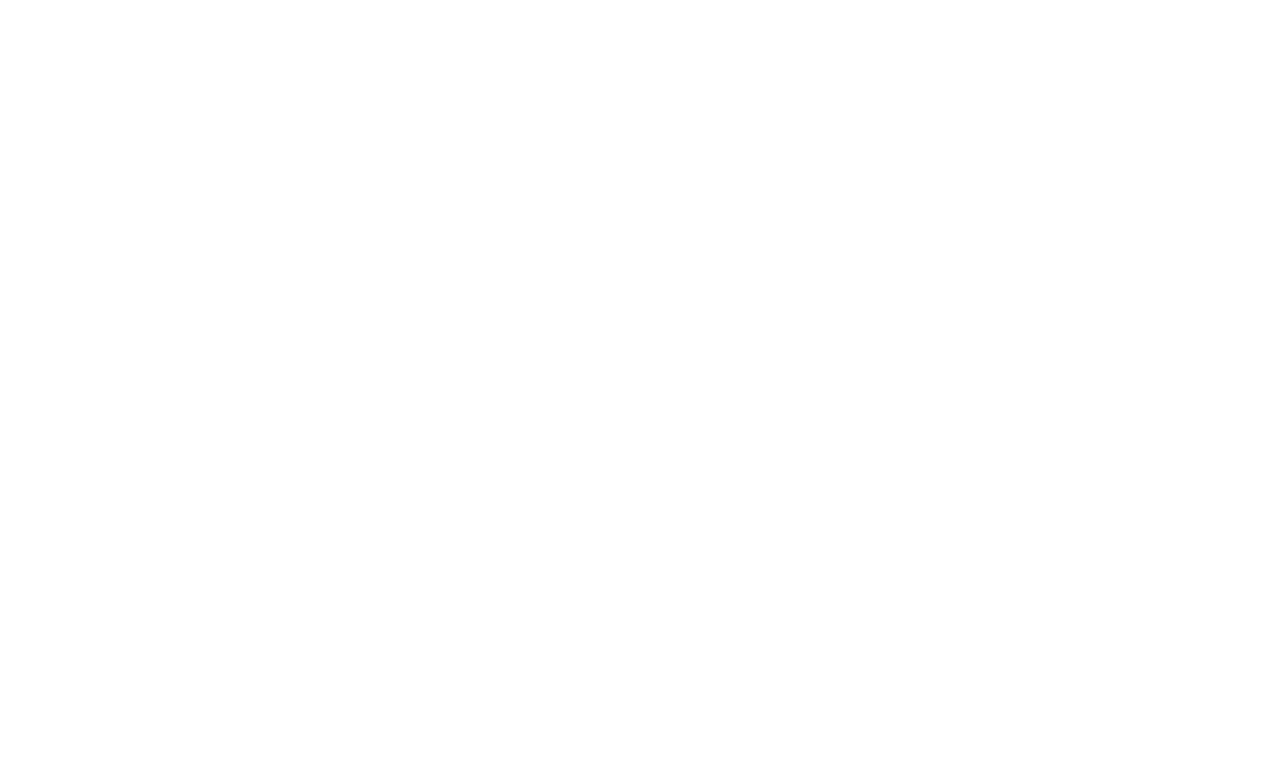
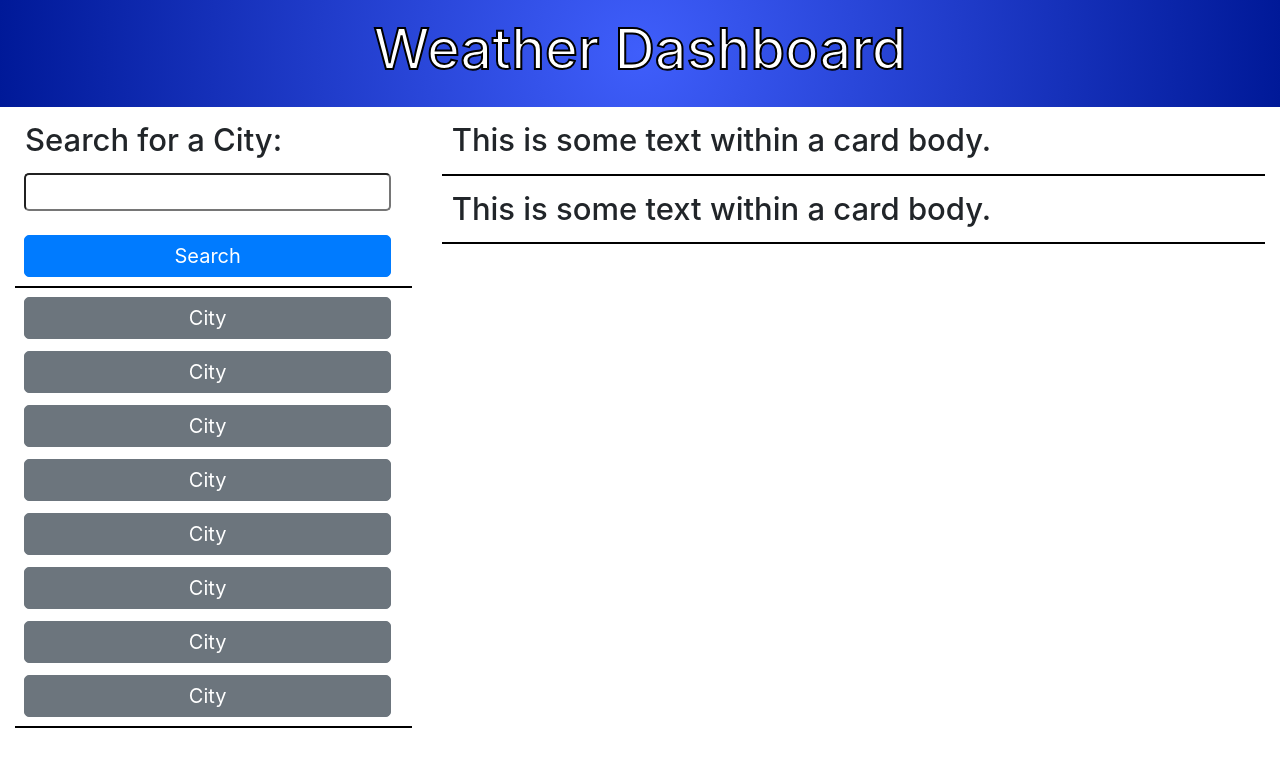
Before and after one commit to amachkel/weather-dashboard, a plain HTML site: page index.html in a window 1280 px wide. Drawn offline with nearby package versions, Linux system fonts and the light colour scheme.

Commit message:
Set up bootstrap containers.

```diff
--- a/assets/style.css
+++ b/assets/style.css
@@ -0,0 +1,46 @@
+:root {
+  ---bg-color: #D1E3DD ;
+}
+
+.header {
+  padding: 1rem;
+  font-size: 3rem;
+  font-weight: bold;
+  padding: 1rem, 2rem;
+  text-align: center;
+  background: rgb(63, 94, 251);
+  background: radial-gradient(
+    circle,
+    rgba(63, 94, 251, 1) 0%,
+    #001998 100%
+  );
+  color: white;
+  -webkit-text-stroke-width: 2px;
+  -webkit-text-stroke-color: black;
+}
+
+h1 {
+    font-size: 3.5rem;
+}
+.card {
+    padding:5px;
+    border: none;
+    border-radius: 0;
+    border-bottom: 2px solid black;
+}
+.card-body {
+    font-size: 31px;
+    font-weight: 500;
+    padding:5px;
+}
+
+.search-input, .btn {
+    padding: 5px;
+    width: 95%;
+    border-radius: 5px;
+    margin: 4px;
+}
+
+.btn-primary {
+   font-size:20px;
+}
--- a/index.html
+++ b/index.html
@@ -18,9 +18,61 @@
       integrity="sha256-9/aliU8dGd2tb6OSsuzixeV4y/faTqgFtohetphbbj0="
       crossorigin="anonymous"
     ></script>
-    <link rel="stylesheet" type="text/css" href="/assets/style.css" />
+    <link rel="stylesheet" type="text/css" href="./assets/style.css" />
   </head>
   <body>
+    <div class="container-fluid header">
+      <h1>Weather Dashboard</h1>
+    </div>
+    <div class="container-fluid">
+        <div class="row">
+            <div class="col-sm-4 col-4  btn-wrapper">
+                <div class="card">
+                  <div class="card-body">Search for a City:</div>
+                  <form>
+                    <div class="form-group">
+                      <input type="text" class="search-input" id="searchInput" />
+                    </div>
+                    <button type="submit" class="btn btn-primary">Search</button>
+                  </form>
+                </div>
+                <div class="card">
+                  <button type="button" class="btn btn-secondary btn-lg btn-block">
+                    City
+                  </button>
+                  <button type="button" class="btn btn-secondary btn-lg btn-block">
+                    City
+                  </button>
+                  <button type="button" class="btn btn-secondary btn-lg btn-block">
+                    City
+                  </button>
+                  <button type="button" class="btn btn-secondary btn-lg btn-block">
+                    City
+                  </button>
+                  <button type="button" class="btn btn-secondary btn-lg btn-block">
+                    City
+                  </button>
+                  <button type="button" class="btn btn-secondary btn-lg btn-block">
+                    City
+                  </button>
+                  <button type="button" class="btn btn-secondary btn-lg btn-block">
+                    City
+                  </button>
+                  <button type="button" class="btn btn-secondary btn-lg btn-block">
+                    City
+                  </button>
+                </div>
+              </div>
+              <div class="col-sm-8 col-8 justify-content-end card-wrapper">
+                <div class="d-flex justify-content-end card">
+                  <div class="card-body">This is some text within a card body.</div>
+                </div>
+                <div class="d-flex justify-content-end card">
+                  <div class="card-body">This is some text within a card body.</div>
+                </div>
+              </div>
+        </div>
+    </div>
     <script
       src="https://code.jquery.com/jquery-3.2.1.slim.min.js"
       integrity="sha384-KJ3o2DKtIkvYIK3UENzmM7KCkRr/rE9/Qpg6aAZGJwFDMVNA/GpGFF93hXpG5KkN"
```
